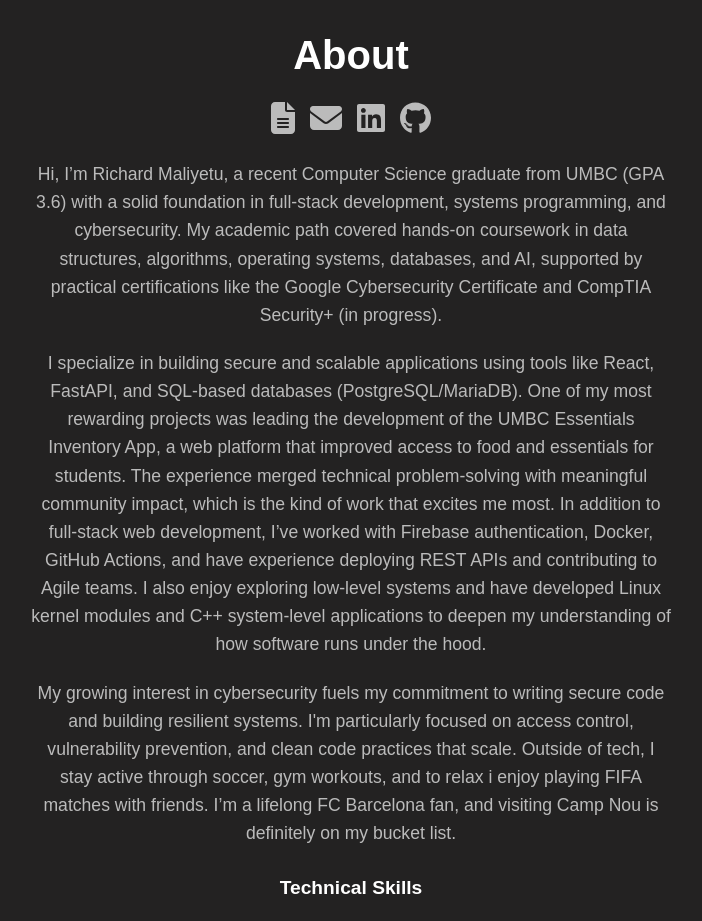
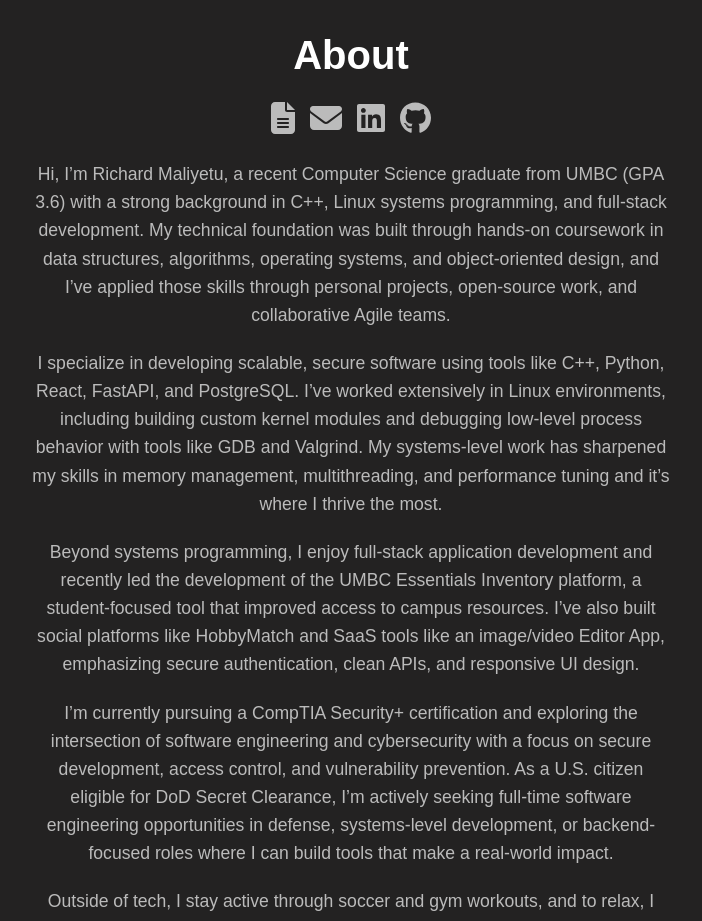
Before and after one commit to richarrd92/portfolio, a React (Create React App) app: page /about in a window 1280 px wide. Shown: the top 921 px of the page, without its empty margins (289-991 px from the left). Built offline with nearby package versions, Linux system fonts and the light colour scheme.

Commit message:
update portfolio

```diff
--- a/src/components/About.js
+++ b/src/components/About.js
@@ -60,8 +60,8 @@ const About = () => {
         </div> */}
         <div className="social-links">
           <a
-            href="/Resume.pdf"
-            download="Resume"
+            href="/Richard_Maliyetu_Resume.pdf"
+            download="Richard_Maliyetu_Resume"
             className="social-icon"
             title="Download my resume"
           >
@@ -100,34 +100,44 @@ const About = () => {
         {" "}
         <p className="about-text">
           Hi, I’m Richard Maliyetu, a recent Computer Science graduate from UMBC
-          (GPA 3.6) with a solid foundation in full-stack development, systems
-          programming, and cybersecurity. My academic path covered hands-on
-          coursework in data structures, algorithms, operating systems,
-          databases, and AI, supported by practical certifications like the
-          Google Cybersecurity Certificate and CompTIA Security+ (in progress).
+          (GPA 3.6) with a strong background in C++, Linux systems programming,
+          and full-stack development. My technical foundation was built through
+          hands-on coursework in data structures, algorithms, operating systems,
+          and object-oriented design, and I’ve applied those skills through
+          personal projects, open-source work, and collaborative Agile teams.
         </p>
         <p className="about-text">
-          I specialize in building secure and scalable applications using tools
-          like React, FastAPI, and SQL-based databases (PostgreSQL/MariaDB). One
-          of my most rewarding projects was leading the development of the UMBC
-          Essentials Inventory App, a web platform that improved access to food
-          and essentials for students. The experience merged technical
-          problem-solving with meaningful community impact, which is the kind of
-          work that excites me most. In addition to full-stack web development,
-          I’ve worked with Firebase authentication, Docker, GitHub Actions, and
-          have experience deploying REST APIs and contributing to Agile teams. I
-          also enjoy exploring low-level systems and have developed Linux kernel
-          modules and C++ system-level applications to deepen my understanding
-          of how software runs under the hood.
+          I specialize in developing scalable, secure software using tools like
+          C++, Python, React, FastAPI, and PostgreSQL. I’ve worked extensively
+          in Linux environments, including building custom kernel modules and
+          debugging low-level process behavior with tools like GDB and Valgrind.
+          My systems-level work has sharpened my skills in memory management,
+          multithreading, and performance tuning and it’s where I thrive the
+          most.
         </p>
         <p className="about-text">
-          My growing interest in cybersecurity fuels my commitment to writing
-          secure code and building resilient systems. I'm particularly focused
-          on access control, vulnerability prevention, and clean code practices
-          that scale. Outside of tech, I stay active through soccer, gym
-          workouts, and to relax i enjoy playing FIFA matches with friends. I’m
-          a lifelong FC Barcelona fan, and visiting Camp Nou is definitely on my
-          bucket list.
+          Beyond systems programming, I enjoy full-stack application development
+          and recently led the development of the UMBC Essentials Inventory
+          platform, a student-focused tool that improved access to campus
+          resources. I’ve also built social platforms like HobbyMatch and SaaS
+          tools like an image/video Editor App, emphasizing secure
+          authentication, clean APIs, and responsive UI design.
+        </p>
+        <p className="about-text">
+          I’m currently pursuing a CompTIA Security+ certification and exploring
+          the intersection of software engineering and cybersecurity with a
+          focus on secure development, access control, and vulnerability
+          prevention. As a U.S. citizen eligible for DoD Secret Clearance, I’m
+          actively seeking full-time software engineering opportunities in
+          defense, systems-level development, or backend-focused roles where I
+          can build tools that make a real-world impact.
+        </p>
+        <p className="about-text">
+          Outside of tech, I stay active through soccer and gym workouts, and to
+          relax, I enjoy playing FIFA matches on playstation with friends. I’m a
+          lifelong FC Barcelona fan, and visiting Camp Nou is definitely on my
+          bucket list. Whether I’m solving bugs or collaborating on meaningful
+          software, I love learning, building, and growing with great teams.
         </p>
         <div className="skills-section">
           <h3 className="skills-title">Technical Skills</h3>
--- a/src/components/Home.js
+++ b/src/components/Home.js
@@ -41,9 +41,7 @@ function Home() {
       <div className="header-content">
         <img src="/portrait.jpg" alt="Profile" className="profile-img" />
         <h1 className="name">Richard Maliyetu</h1>
-        <p className="intro-text">
-          Aspiring Software Engineer | Full-Stack Developer
-        </p>
+        <p className="intro-text">Software Engineer | Full-Stack Developer</p>
         <div className="folder-icons">
           <FolderIcon route="/about" label="About" className="folder-icon" />
           <FolderIcon
```
Also changed, not shown: src/App.js (line endings or trailing spaces), 2 other files (tests, documents, lock files or other folders).
